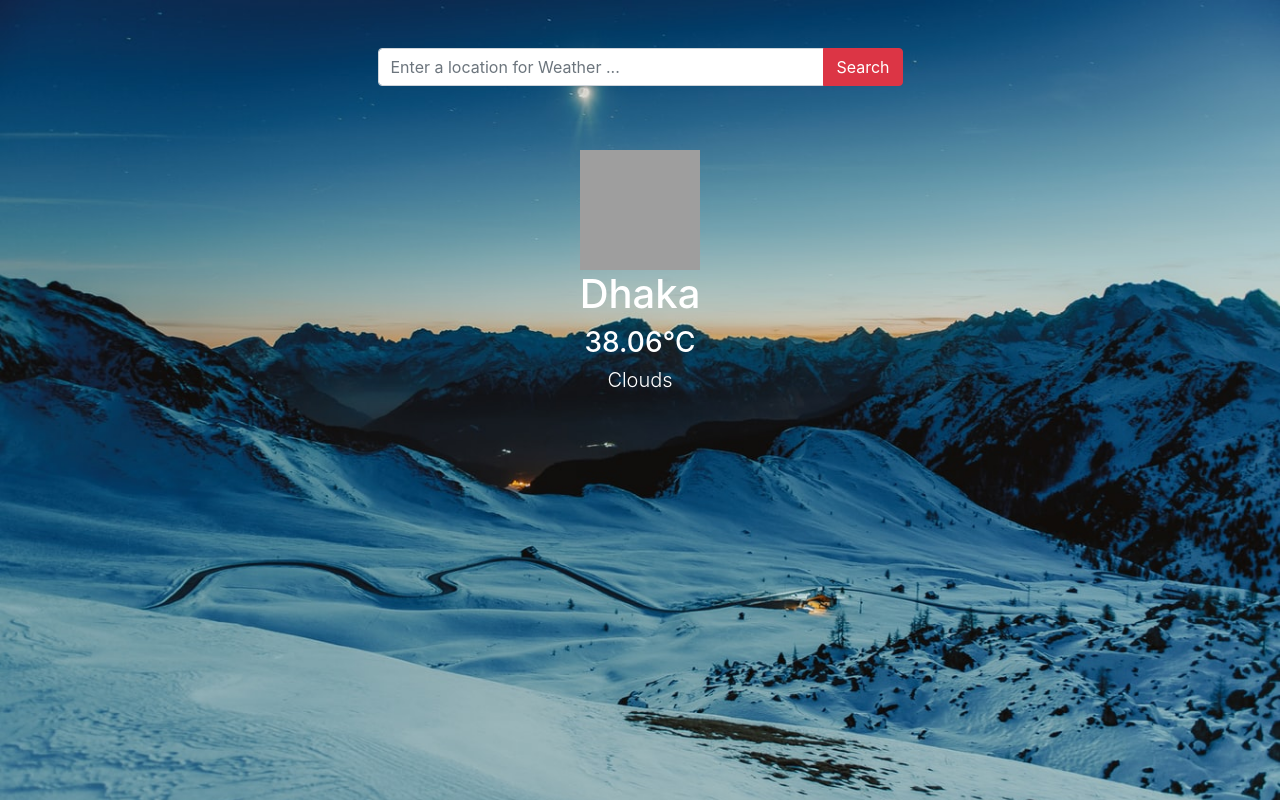
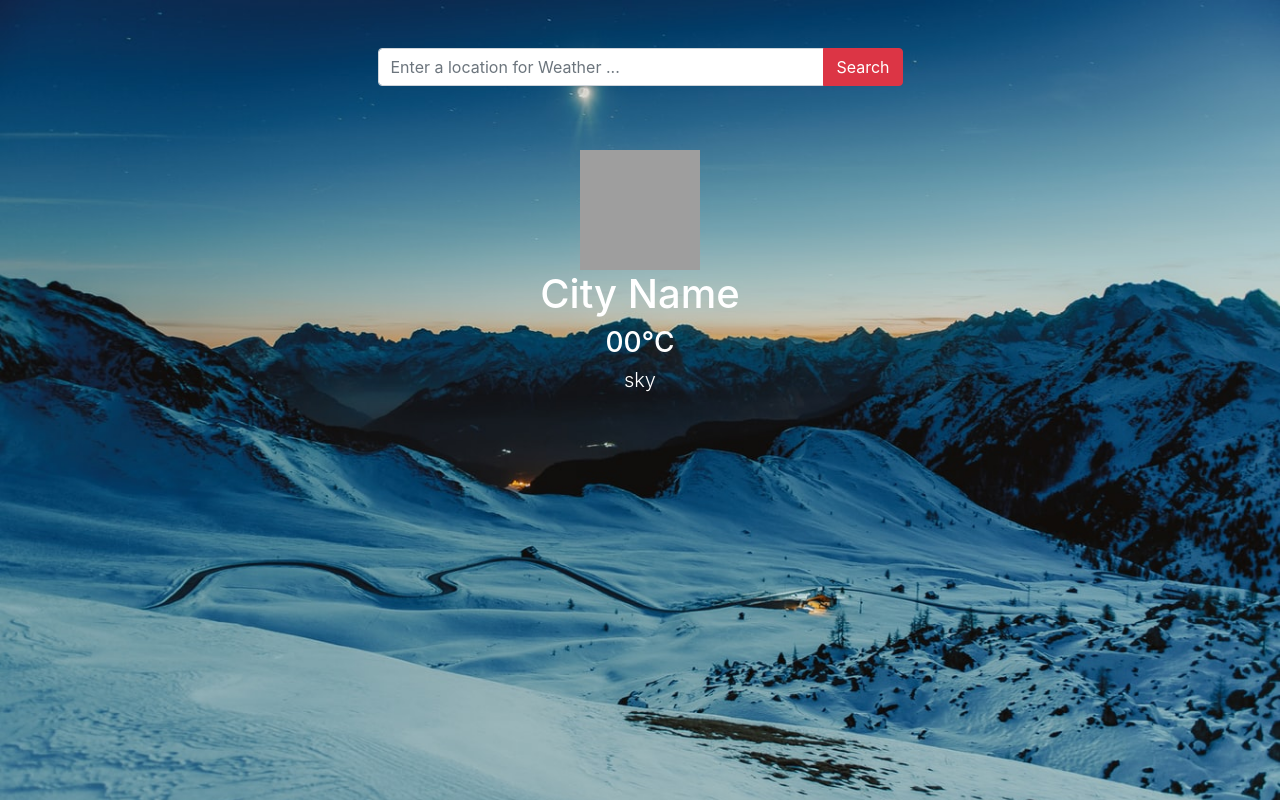
Before and after one commit to mlokman286/tempareture-hot, a plain HTML site: page index.html in a window 1280 px wide. Drawn offline with nearby package versions, Linux system fonts and the light colour scheme; grey boxes are pictures that could not be loaded.

Commit message:
change a little bit

```diff
--- a/index.html
+++ b/index.html
@@ -30,9 +30,9 @@
         </form>
         <div class="weather-status text-white text-center">
             <img id="w-icon" src="https://openweathermap.org/img/wn/02d@2x.png" width="120" height="120" alt="">
-            <h1 id="city-name">Dhaka</h1>
-            <h3><span id="temp">38.06</span>&deg;C</h3>
-            <h1 id="sky" class="lead">Clouds</h1>
+            <h1 id="city-name">City Name</h1>
+            <h3><span id="temp">00</span>&deg;C</h3>
+            <h1 id="sky" class="lead">sky</h1>
             <script>
                 document.getElementById('w-search').addEventListener('click', function () {
                     const cityName = document.getElementById('input-city').value;
```
